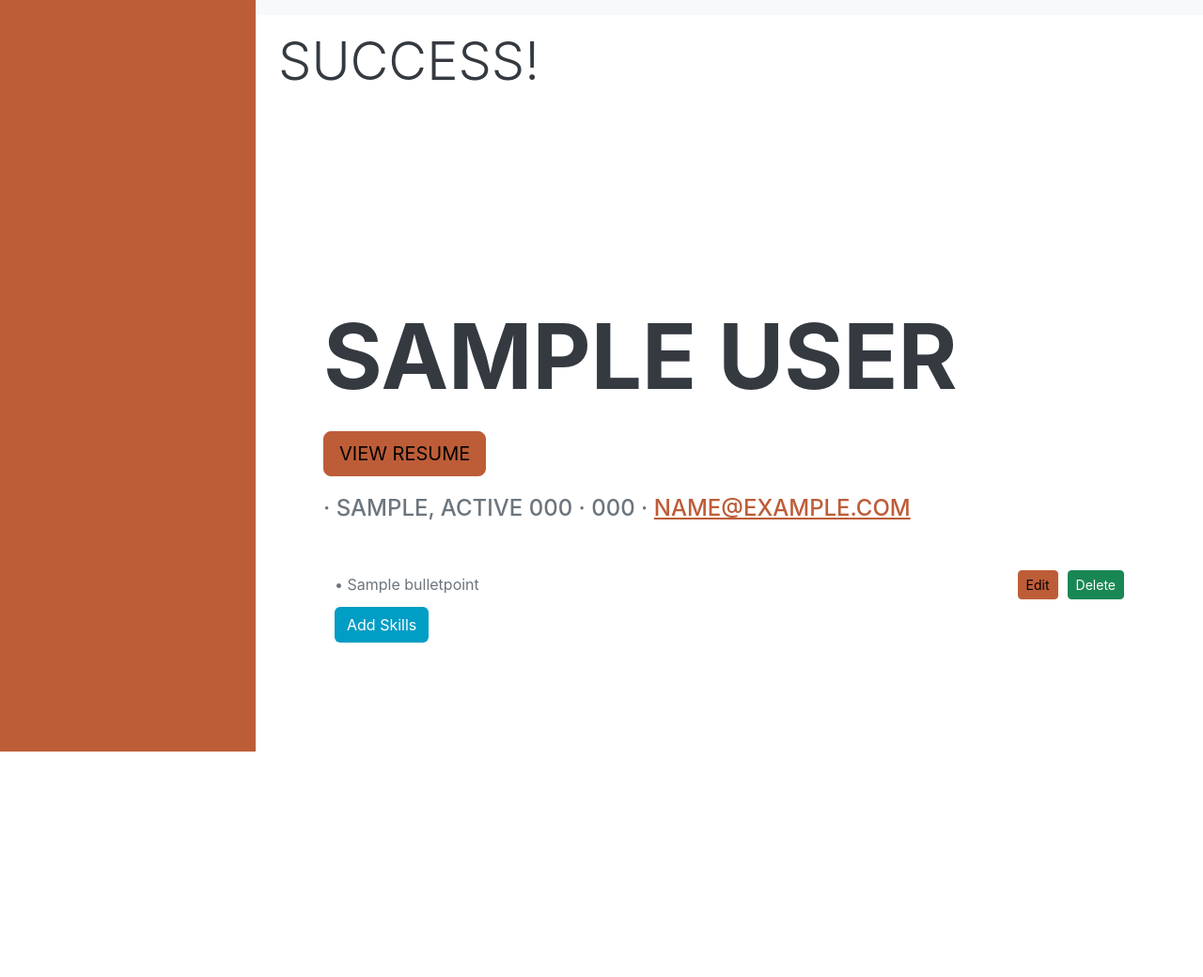
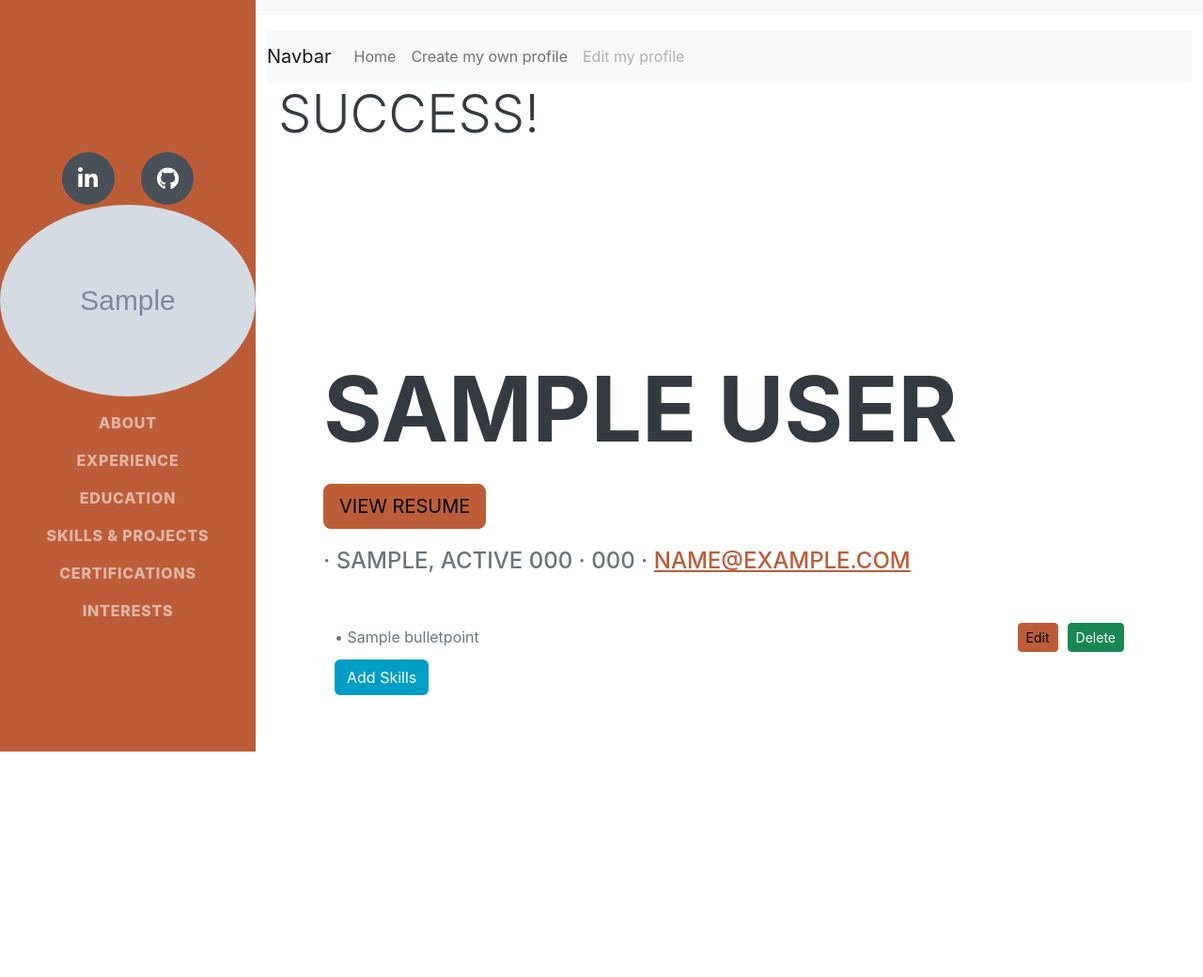
Before and after one commit to melissacallis/crunchy_pluto, a Django app: a page that uses hello_world/core/templates/core/success_demo.html in a window 1280 px wide. Shown: the top 1040 px of the page at 94% size. Run offline with Django 4.2, Linux system fonts and the light colour scheme; tables that the repository leaves empty hold one stand-in row (values such as "Sample post"); grey boxes marked "Sample" are stand-in pictures; some libraries are stand-ins or nearby versions; some web fonts are replaced.

Commit message:
second half of project completed.

```diff
--- a/hello_world/core/models.py
+++ b/hello_world/core/models.py
@@ -1,4 +1,5 @@
 from django.db import models
+from PIL import Image
 
 
 
@@ -11,7 +12,11 @@ class UserProfile(models.Model):
     zip_code = models.CharField(max_length=10)
     phone_number = models.CharField(max_length=15)
     email = models.EmailField()
-
+    profile_image = models.ImageField(upload_to='images/', blank=True, null=True)
+    resume = models.FileField(upload_to='resumes/', blank=True, null=True)
+    linkedin_link = models.URLField(blank=True)
+    github_link = models.URLField(blank=True)
+    project_link = models.URLField(blank=True)
 
     class Meta:
         app_label = 'core'
--- a/hello_world/core/templates/core/success_demo.html
+++ b/hello_world/core/templates/core/success_demo.html
@@ -2,7 +2,63 @@
 
 {% block title %}Success Page{% endblock %}
 
+
 {% block content %}
+<body id="page-top">
+    <nav class="navbar navbar-expand-lg navbar-light bg-light">
+        <button class="navbar-toggler" type="button" data-toggle="collapse" data-target="#navbarTogglerDemo03" aria-controls="navbarTogglerDemo03" aria-expanded="false" aria-label="Toggle navigation">
+          <span class="navbar-toggler-icon"></span>
+        </button>
+        <a class="navbar-brand" href="#">Navbar</a>
+
+        <div class="collapse navbar-collapse" id="navbarTogglerDemo03">
+          <ul class="navbar-nav mr-auto mt-2 mt-lg-0">
+            <li class="nav-item active">
+              <a class="nav-link" href="#">Home <span class="sr-only">(current)</span></a>
+            </li>
+            <li class="nav-item">
+              <a class="nav-link" href="{% url 'user_form' %}">Create my own profile</a>
+            </li>
+            <li class="nav-item">
+              <a class="nav-link disabled" href="#">Edit my profile</a>
+            </li>
+          </ul>
+
+        </div>
+      </nav>
+    <!-- Navigation-->
+    <nav class="navbar navbar-expand-lg navbar-dark bg-primary fixed-top" id="sideNav">
+
+        <a class="navbar-brand js-scroll-trigger" href="#page-top">
+            <span>  <!-- Social Icons -->
+                <div class="social-icons">
+                    <a class="social-icon" href="{{ user.linkedin_link }}"><i class="fab fa-linkedin-in"></i></a>
+                    <a class="social-icon" href="{{ user.github_link }}"><i class="fab fa-github"></i></a>
+                </div>
+            </span>
+
+            <span class="d-block d-lg-none">Melissa Cavazos</span>
+            <span class="d-none d-lg-block">
+                <img class="img-fluid img-profile rounded-circle mx-auto mb-2" src="{{ user.profile_image.url }}" alt="{{ user.username }}'s Profile Image">
+            </span>
+            </a>
+
+        <button class="navbar-toggler" type="button" data-bs-toggle="collapse" data-bs-target="#navbarResponsive" aria-controls="navbarResponsive" aria-expanded="false" aria-label="Toggle navigation"><span class="navbar-toggler-icon"></span></button>
+        <div class="collapse navbar-collapse" id="navbarResponsive">
+            <ul class="navbar-nav">
+                <li class="nav-item"><a class="nav-link js-scroll-trigger" href="#about">About</a></li>
+                <li class="nav-item"><a class="nav-link js-scroll-trigger" href="#experience">Experience</a></li>
+                <li class="nav-item"><a class="nav-link js-scroll-trigger" href="#education">Education</a></li>
+                <li class="nav-item"><a class="nav-link js-scroll-trigger" href="#skills">Skills & Projects</a></li>
+                <li class="nav-item"><a class="nav-link js-scroll-trigger" href="#awards">Certifications</a></li>
+                <li class="nav-item"><a class="nav-link js-scroll-trigger" href="#interests">Interests</a></li>
+            </ul>
+
+</div>
+</nav>
+
+
+
 <div class="jumbotron jumbotron-fluid">
     <div class="container">
         <h1 class="display-4">Success!</h1>
@@ -14,7 +70,7 @@
                     <div class="resume-section-content">
                         <h1 class="mb-0">
                             {{ user.first_name }} {{ user.last_name }}
-                            <span class="text-primary"><a href="assets/img/myresume.pdf" class="btn btn-lg btn-primary">View Resume</a></span>
+                            <span class="text-primary"><a href="{{ user.resume.url }}" class="btn btn-lg btn-primary">View Resume</a></span>
                         </h1>
                         <div class="subheading mb-5">
                             · {{ user.city }}, {{ user.state }} {{ user.zip_code }} · {{ user.phone_number }} ·
--- a/hello_world/core/views.py
+++ b/hello_world/core/views.py
@@ -5,6 +5,8 @@ from .forms import UserForm
 from .forms import UserForm, BulletPointForm, ExperienceForm, EducationForm
 from .models import BulletPoint, UserProfile, Experience, Education
 from .forms import BulletPointFormSet
+from django.conf import settings
+import os
 
 
 from django.shortcuts import render
@@ -18,7 +20,7 @@ def user_form(request, username=None):
     user = None  # Set user to None if this is a new user registration
 
     if request.method == 'POST':
-        form = UserForm(request.POST)
+        form = UserForm(request.POST, request.FILES)
 
         if form.is_valid():
             # Form data is valid, create or update the UserProfile
@@ -31,6 +33,11 @@ def user_form(request, username=None):
             user_profile.zip_code = form.cleaned_data['zip_code']
             user_profile.phone_number = form.cleaned_data['phone_number']
             user_profile.email = form.cleaned_data['email']
+            user_profile.profile_image = form.cleaned_data['profile_image']
+            user_profile.resume = form.cleaned_data['resume']
+            user_profile.linkedin_link = form.cleaned_data['linkedin_link']
+            user_profile.github_link = form.cleaned_data['github_link']
+            user_profile.project_link = form.cleaned_data['project_link']
             user_profile.save()
 
             # Redirect to success_demo with the 'username' parameter
--- a/hello_world/hello_world/settings.py
+++ b/hello_world/hello_world/settings.py
@@ -134,3 +134,6 @@ STATIC_URL = "static/"
 # https://docs.djangoproject.com/en/4.1/ref/settings/#default-auto-field
 
 DEFAULT_AUTO_FIELD = "django.db.models.BigAutoField"
+
+MEDIA_ROOT = os.path.join(BASE_DIR, 'media')
+MEDIA_URL = '/media/'
--- a/hello_world/hello_world/urls.py
+++ b/hello_world/hello_world/urls.py
@@ -16,6 +16,8 @@ Including another URLconf
 from django.contrib import admin
 from django.urls import path, include
 from core import views
+from django.conf import settings
+from django.conf.urls.static import static
 
 
 
@@ -45,9 +47,8 @@ urlpatterns = [
     path('delete_education/<str:username>/<int:education_id>/', views.delete_education, name='delete_education'),
 
 
+]
 
 
-
-
-
-]
+if settings.DEBUG:
+    urlpatterns += static(settings.MEDIA_URL, document_root=settings.MEDIA_ROOT)
```
Also changed, not shown: hello_world/core/forms.py (+12 -1 lines), hello_world/core/templates/core/upload_links.html (added, +19 -0 lines), hello_world/core/templates/core/user_form.html (+14 -2 lines), hello_world/core/migrations/0012_userprofile_github_link_userprofile_linkedin_link_and_more.py (added), hello_world/core/migrations/0013_alter_userprofile_profile_image_and_more.py (added), hello_world/core/migrations/0014_alter_userprofile_profile_image_and_more.py (added), hello_world/media/images/IMG_7176.JPG (added), 3 other files.
